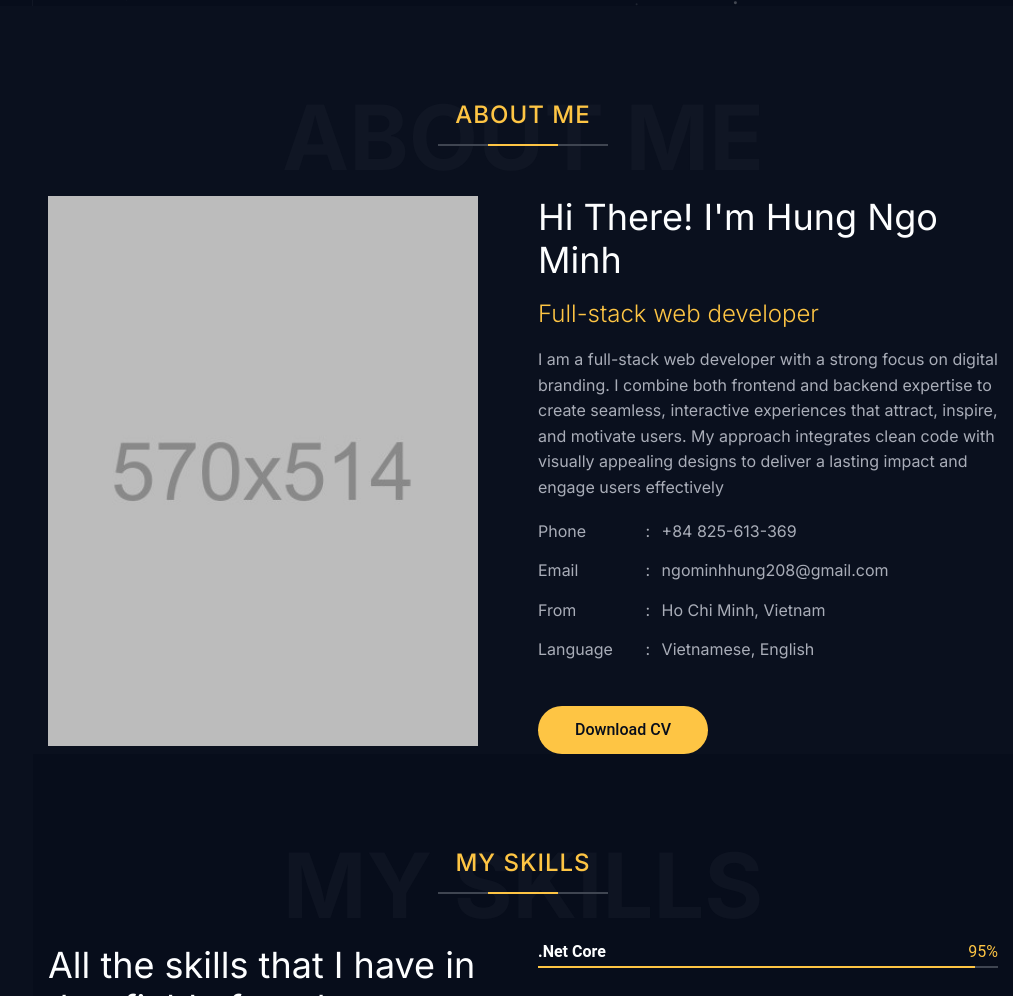
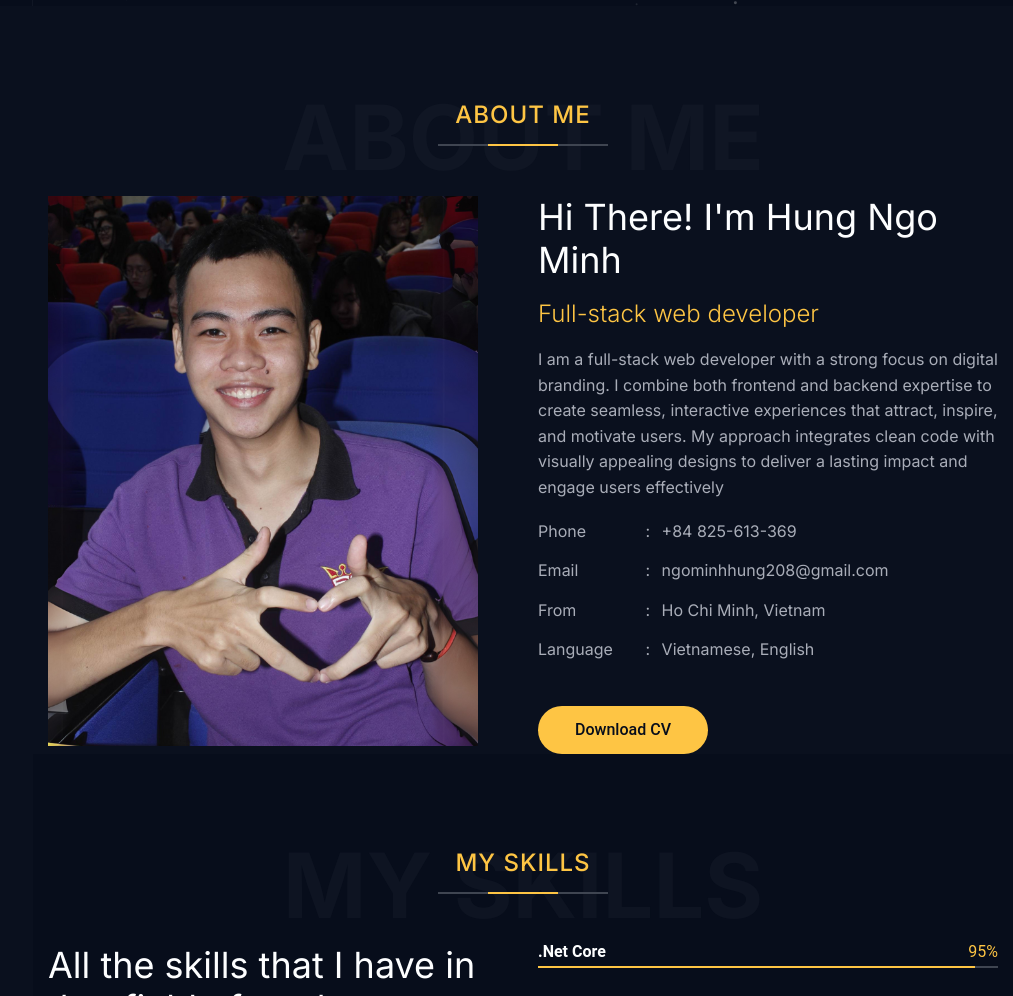
Before and after one commit to mhung2026/info, a plain HTML site: page index.html in a window 1280 px wide. Shown: the part 794-1790 px from the top of the page, without its empty margins (267-1280 px from the left). Drawn offline with Linux system fonts and the light colour scheme.

Commit message:
fix code

```diff
--- a/index.html
+++ b/index.html
@@ -149,7 +149,7 @@
                         <div class="st-about-img-wrap">
                             <div
                                 class="st-about-img st-dynamic-bg st-bg"
-                                data-src="assets/img/section/about.jpg"
+                                data-src="assets/img/section/avt.png"
                             ></div>
                         </div>
                         <div class="st-height-b0 st-height-lg-b30"></div>
```
